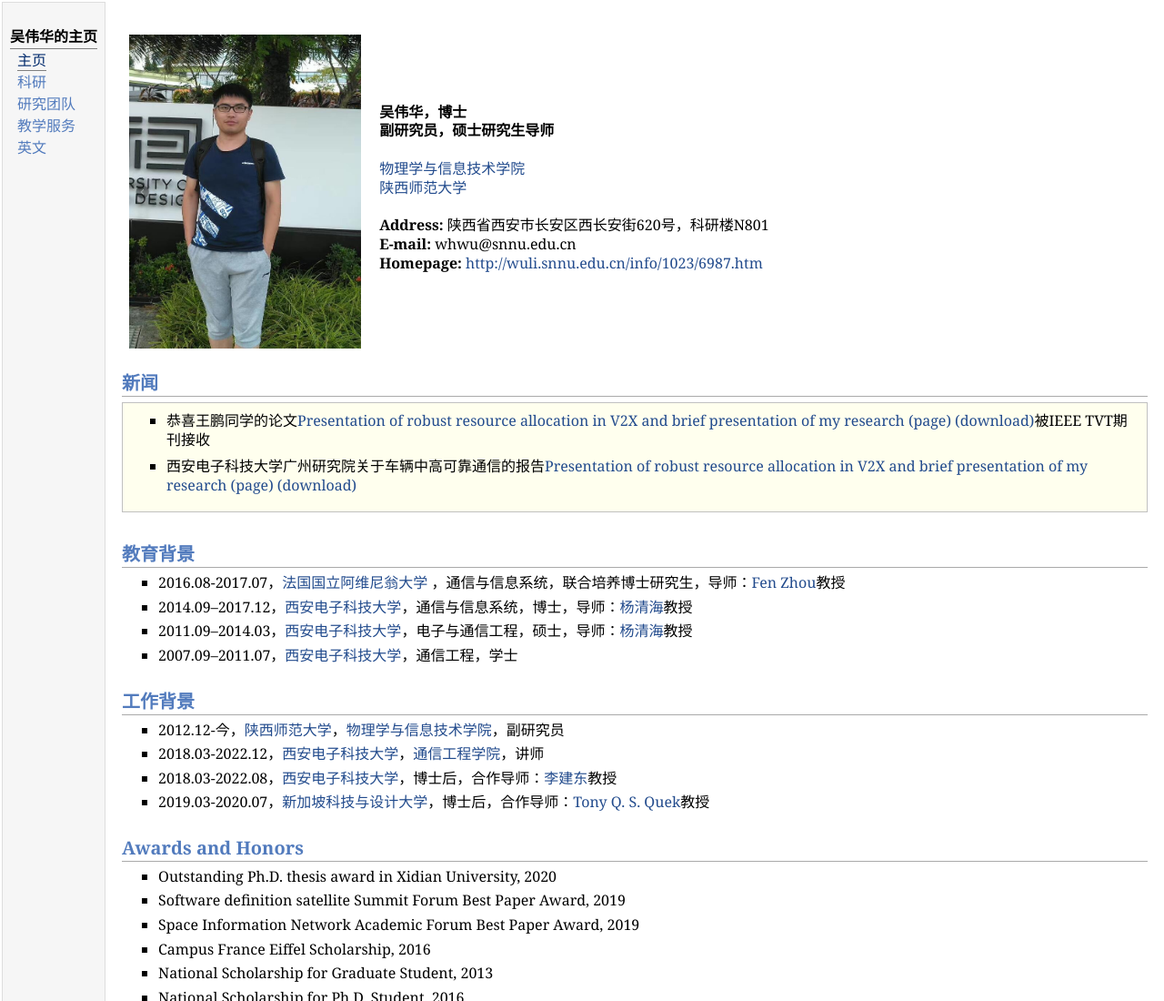
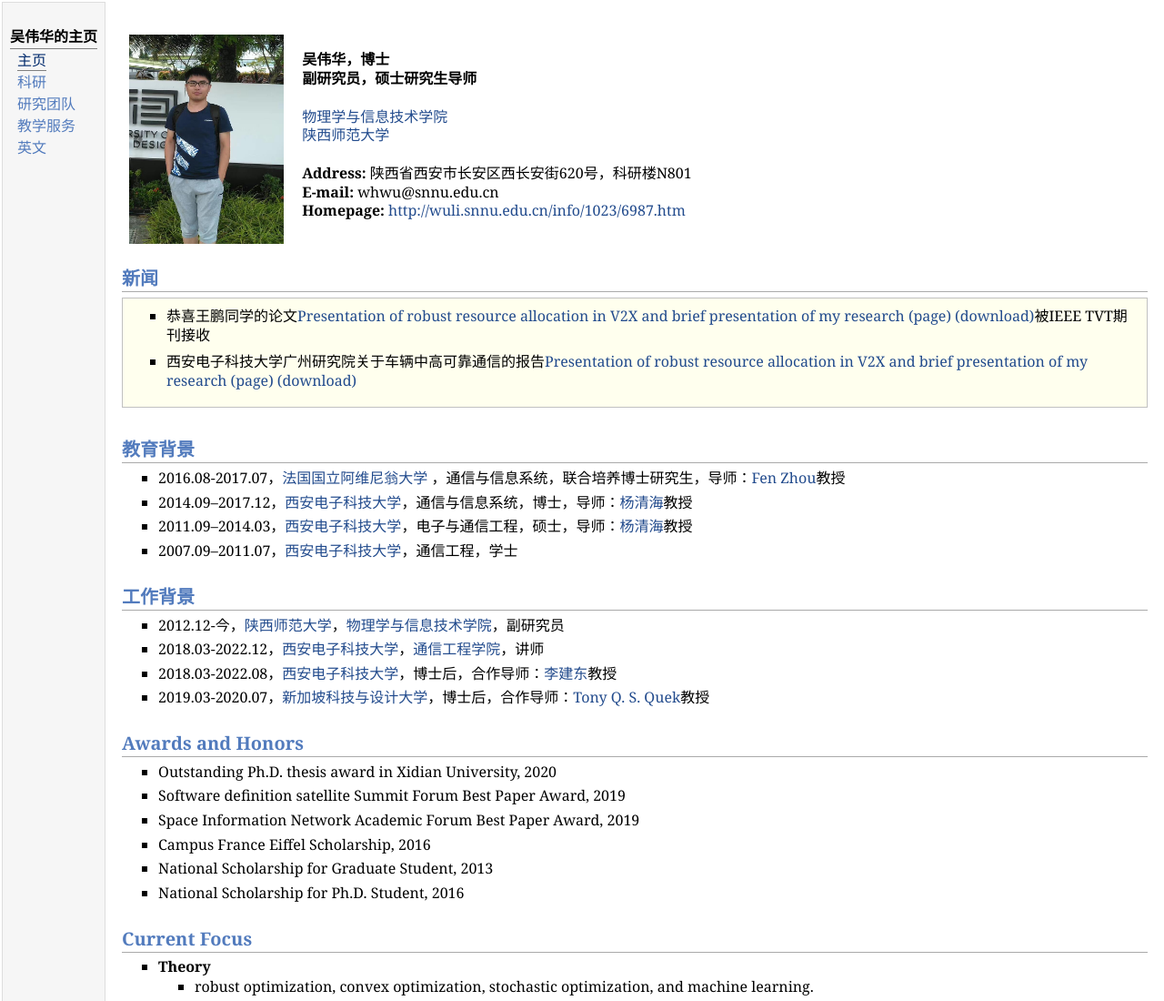
Before and after one commit to xidianwuweihua/xidianwuweihua.github.io, a plain HTML site: page index.html in a window 1280 px wide. Shown: the top 1100 px of the page at 91% size. Drawn offline with Linux system fonts and the light colour scheme.

Commit message:
Update index.html

```diff
--- a/index.html
+++ b/index.html
@@ -27,7 +27,7 @@
 
 </p>
 <table class="imgtable"><tr><td>
-<a href="IMGLINKTARGET"><img src="SUTDweihua1.jpg" alt="Weihua Wu" width="255px" height="345px" /></a>&nbsp;</td>
+<a href="IMGLINKTARGET"><img src="SUTDweihua1.jpg" alt="Weihua Wu" width="170px" height="230px" /></a>&nbsp;</td>
 <td align="left"><p>
 
 <b>吴伟华，博士</b> <br />
```
